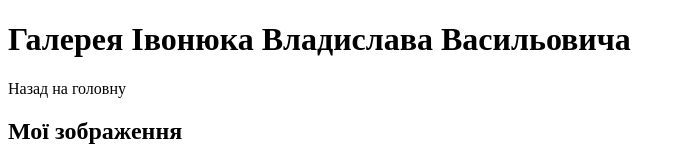
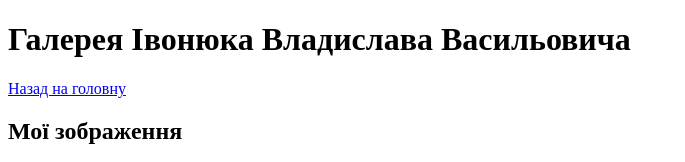
Before and after one commit to VladIvoniuk/web-design-course, a plain HTML site: page практична-2/gallery.html in a window 1280 px wide. Shown: the top 162 px of the page, without its empty margins (0-685 px from the left). Drawn offline with Linux system fonts and the light colour scheme.

Commit message:
Update gallery.html

```diff
--- a/практична-2/gallery.html
+++ b/практична-2/gallery.html
@@ -7,7 +7,7 @@
 <body>
 	<h1>Галерея Івонюка Владислава Васильовича</h1>
 
-	<div>Назад на головну</div>
+	<a href = "index.html">Назад на головну</a>
 
 	<h2>Мої зображення</h2>
 	<h2>Зображення у цій папці</h2>
```
